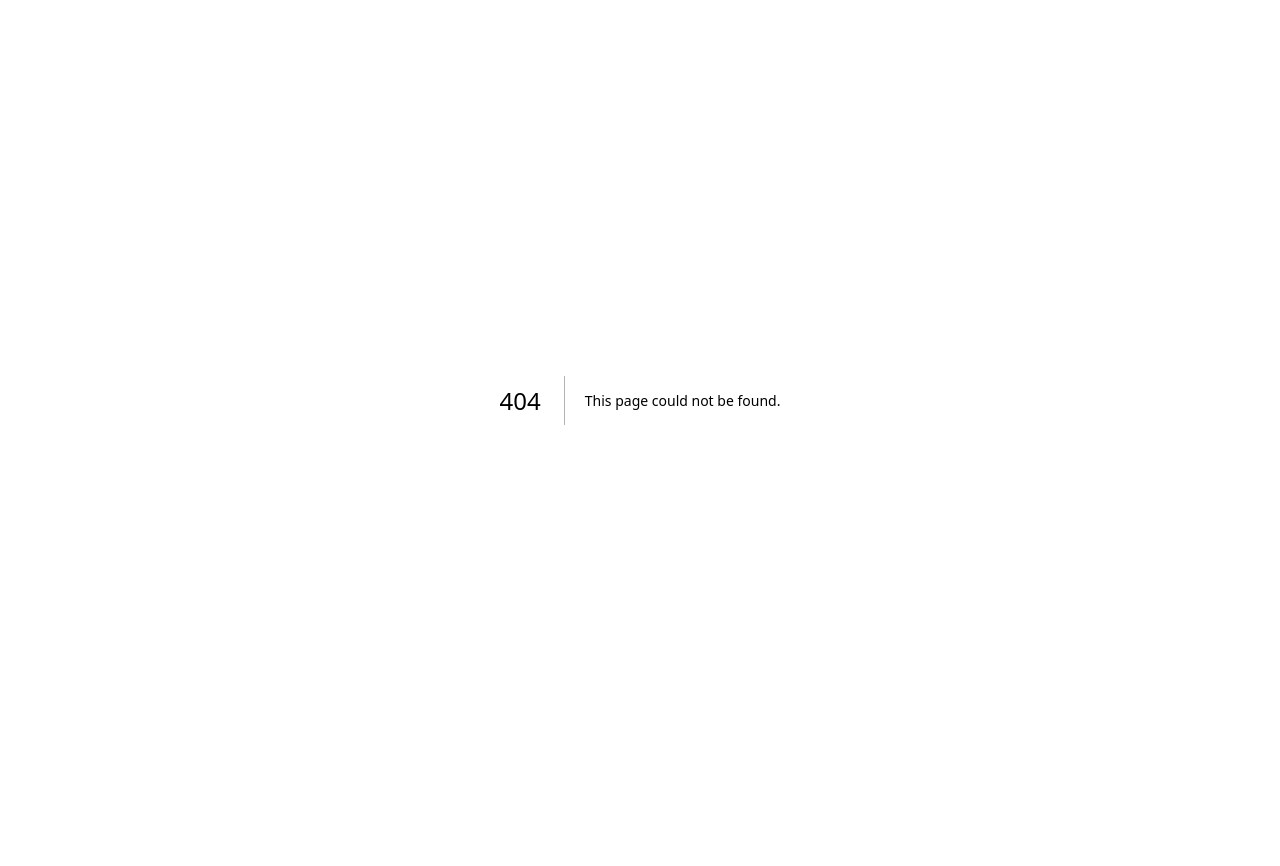
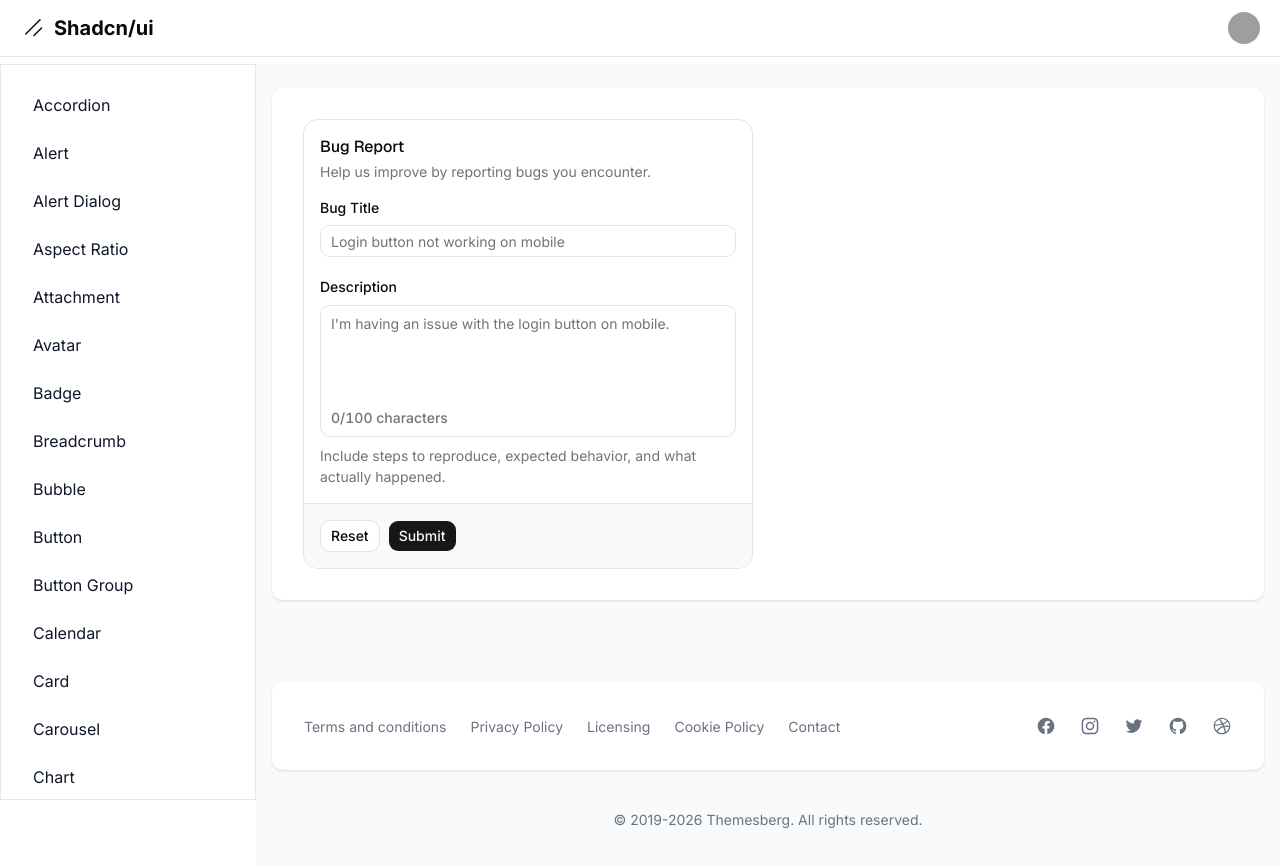
Before and after one commit to AndreDev12/shadcn-dashboard, a Next.js app: page /dashboard/form in a window 1280 px wide. Before the commit this address had no page. Shown: the top 866 px of the page. Before the commit the page ends 800 px from the top, so only its background shows below. Built offline with nearby package versions, Linux system fonts and the light colour scheme; grey boxes are pictures that could not be loaded.

Commit message:
Docs: Forms with react hook form and zod

```diff
--- /dev/null
+++ b/src/app/dashboard/form/page.tsx
@@ -0,0 +1,138 @@
+'use client';
+
+import * as React from 'react';
+import { zodResolver } from '@hookform/resolvers/zod';
+import { Controller, useForm } from 'react-hook-form';
+import { toast } from 'sonner';
+import * as z from 'zod';
+
+import {
+  Button,
+  Card,
+  CardContent,
+  CardDescription,
+  CardFooter,
+  CardHeader,
+  CardTitle,
+  Field,
+  FieldDescription,
+  FieldError,
+  FieldGroup,
+  FieldLabel,
+  Input,
+  InputGroup,
+  InputGroupAddon,
+  InputGroupText,
+  InputGroupTextarea,
+} from '@/components/ui';
+import { bugReportFormSchema } from '@/schemas';
+
+type BugReportFormSchema = z.infer<typeof bugReportFormSchema>;
+
+export default function Page() {
+  const form = useForm<BugReportFormSchema>({
+    resolver: zodResolver(bugReportFormSchema),
+    defaultValues: {
+      title: '',
+      description: '',
+    },
+  });
+
+  function onSubmit(data: BugReportFormSchema) {
+    toast('You submitted the following values:', {
+      description: (
+        <pre className="mt-2 w-[320px] overflow-x-auto rounded-md bg-code p-4 text-code-foreground">
+          <code>{JSON.stringify(data, null, 2)}</code>
+        </pre>
+      ),
+      position: 'bottom-right',
+      classNames: {
+        content: 'flex flex-col gap-2',
+      },
+      style: {
+        '--border-radius': 'calc(var(--radius)  + 4px)',
+      } as React.CSSProperties,
+    });
+  }
+
+  return (
+    <Card className="w-full sm:max-w-md">
+      <CardHeader>
+        <CardTitle>Bug Report</CardTitle>
+        <CardDescription>
+          Help us improve by reporting bugs you encounter.
+        </CardDescription>
+      </CardHeader>
+      <CardContent>
+        <form id="form-rhf-demo" onSubmit={form.handleSubmit(onSubmit)}>
+          <FieldGroup>
+            <Controller
+              name="title"
+              control={form.control}
+              render={({ field, fieldState }) => (
+                <Field data-invalid={fieldState.invalid}>
+                  <FieldLabel htmlFor="form-rhf-demo-title">
+                    Bug Title
+                  </FieldLabel>
+                  <Input
+                    {...field}
+                    id="form-rhf-demo-title"
+                    aria-invalid={fieldState.invalid}
+                    placeholder="Login button not working on mobile"
+                    autoComplete="off"
+                  />
+                  {fieldState.invalid && (
+                    <FieldError errors={[fieldState.error]} />
+                  )}
+                </Field>
+              )}
+            />
+            <Controller
+              name="description"
+              control={form.control}
+              render={({ field, fieldState }) => (
+                <Field data-invalid={fieldState.invalid}>
+                  <FieldLabel htmlFor="form-rhf-demo-description">
+                    Description
+                  </FieldLabel>
+                  <InputGroup>
+                    <InputGroupTextarea
+                      {...field}
+                      id="form-rhf-demo-description"
+                      placeholder="I'm having an issue with the login button on mobile."
+                      rows={6}
+                      className="min-h-24 resize-none"
+                      aria-invalid={fieldState.invalid}
+                    />
+                    <InputGroupAddon align="block-end">
+                      <InputGroupText className="tabular-nums">
+                        {field.value.length}/100 characters
+                      </InputGroupText>
+                    </InputGroupAddon>
+                  </InputGroup>
+                  <FieldDescription>
+                    Include steps to reproduce, expected behavior, and what
+                    actually happened.
+                  </FieldDescription>
+                  {fieldState.invalid && (
+                    <FieldError errors={[fieldState.error]} />
+                  )}
+                </Field>
+              )}
+            />
+          </FieldGroup>
+        </form>
+      </CardContent>
+      <CardFooter>
+        <Field orientation="horizontal">
+          <Button type="button" variant="outline" onClick={() => form.reset()}>
+            Reset
+          </Button>
+          <Button type="submit" form="form-rhf-demo">
+            Submit
+          </Button>
+        </Field>
+      </CardFooter>
+    </Card>
+  );
+}
--- a/src/app/dashboard/layout.tsx
+++ b/src/app/dashboard/layout.tsx
@@ -36,6 +36,7 @@ const links = [
   { name: 'dropdown menu', href: 'dropdown-menu' },
   { name: 'empty', href: 'empty' },
   { name: 'field', href: 'field' },
+  { name: 'form', href: 'form' },
 ].sort((a, b) => a.name.localeCompare(b.name));
 
 export default function DashboardLayout({
--- a/src/components/ui/button.tsx
+++ b/src/components/ui/button.tsx
@@ -1,6 +1,5 @@
-import * as React from 'react';
+import { Button as ButtonPrimitive } from '@base-ui/react/button';
 import { cva, type VariantProps } from 'class-variance-authority';
-import { Slot } from 'radix-ui';
 
 import { cn } from '@/lib';
 
@@ -45,19 +44,11 @@ function Button({
   className,
   variant = 'default',
   size = 'default',
-  asChild = false,
   ...props
-}: React.ComponentProps<'button'> &
-  VariantProps<typeof buttonVariants> & {
-    asChild?: boolean;
-  }) {
-  const Comp = asChild ? Slot.Root : 'button';
-
+}: ButtonPrimitive.Props & VariantProps<typeof buttonVariants>) {
   return (
-    <Comp
+    <ButtonPrimitive
       data-slot="button"
-      data-variant={variant}
-      data-size={size}
       className={cn(buttonVariants({ variant, size, className }))}
       {...props}
     />
--- /dev/null
+++ b/src/schemas/bugReportForm.tsx
@@ -0,0 +1,12 @@
+import * as z from 'zod';
+
+export const bugReportFormSchema = z.object({
+  title: z
+    .string()
+    .min(5, 'Bug title must be at least 5 characters.')
+    .max(32, 'Bug title must be at most 32 characters.'),
+  description: z
+    .string()
+    .min(20, 'Description must be at least 20 characters.')
+    .max(100, 'Description must be at most 100 characters.'),
+});
--- /dev/null
+++ b/src/schemas/index.ts
@@ -0,0 +1 @@
+export * from './bugReportForm';
```
